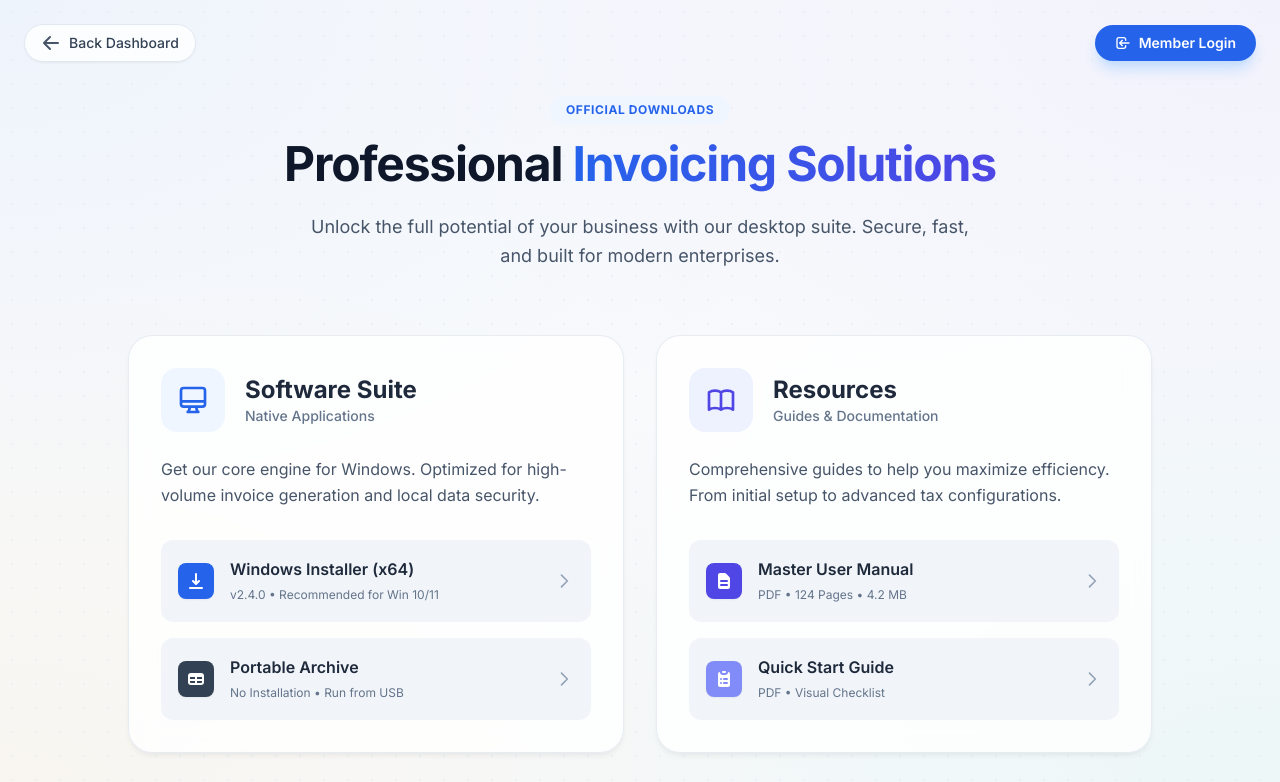
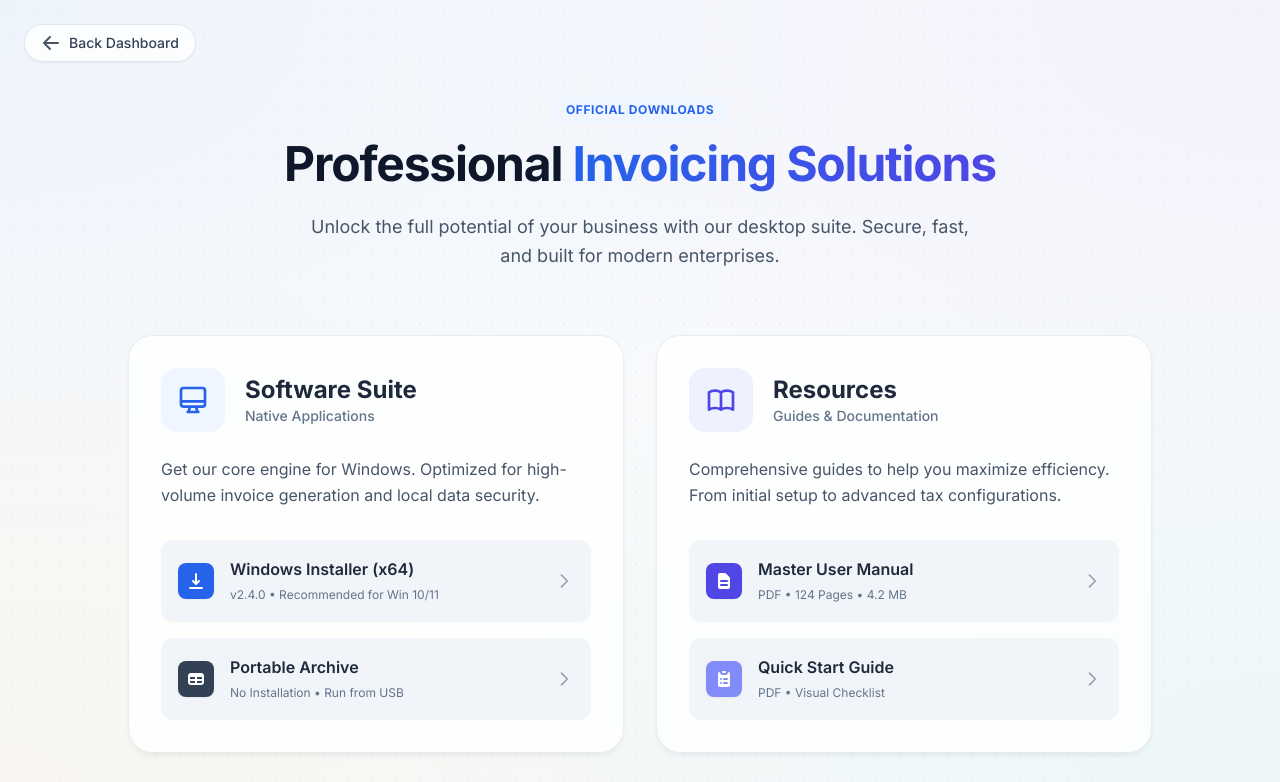
Before and after one commit to Dastelecom/dastelecombkp, a website: page download-software.html in a window 1280 px wide. Shown: the top 782 px of the page. Drawn offline with nearby package versions, Linux system fonts and the light colour scheme.

Commit message:
Add files via upload

```diff
--- a/download-software.html
+++ b/download-software.html
@@ -171,14 +171,9 @@
       <span class="text-sm font-medium text-slate-700 group-hover:text-blue-600">Back Dashboard</span>
     </a>
 
-    <a href="login.html" id="loginBtn"
-      class="flex items-center space-x-2 px-5 py-2 bg-blue-600 text-white rounded-full shadow-lg shadow-blue-200 hover:bg-blue-700 hover:shadow-blue-300 transform hover:-translate-y-0.5 transition-all font-semibold text-sm">
-      <svg xmlns="http://www.w3.org/2000/svg" class="h-4 w-4" fill="none" viewBox="0 0 24 24" stroke="currentColor">
-        <path stroke-linecap="round" stroke-linejoin="round" stroke-width="2"
-          d="M11 16l-4-4m0 0l4-4m-4 4h14m-5 4v1a3 3 0 01-3 3H6a3 3 0 01-3-3V7a3 3 0 013-3h7a3 3 0 013 3v1" />
-      </svg>
-      <span>Member Login</span>
-    </a>
+    <div id="auth-container">
+      <!-- Dynamic Profile Injection or Hidden -->
+    </div>
   </div>
 
   <!-- Main Content -->
```
